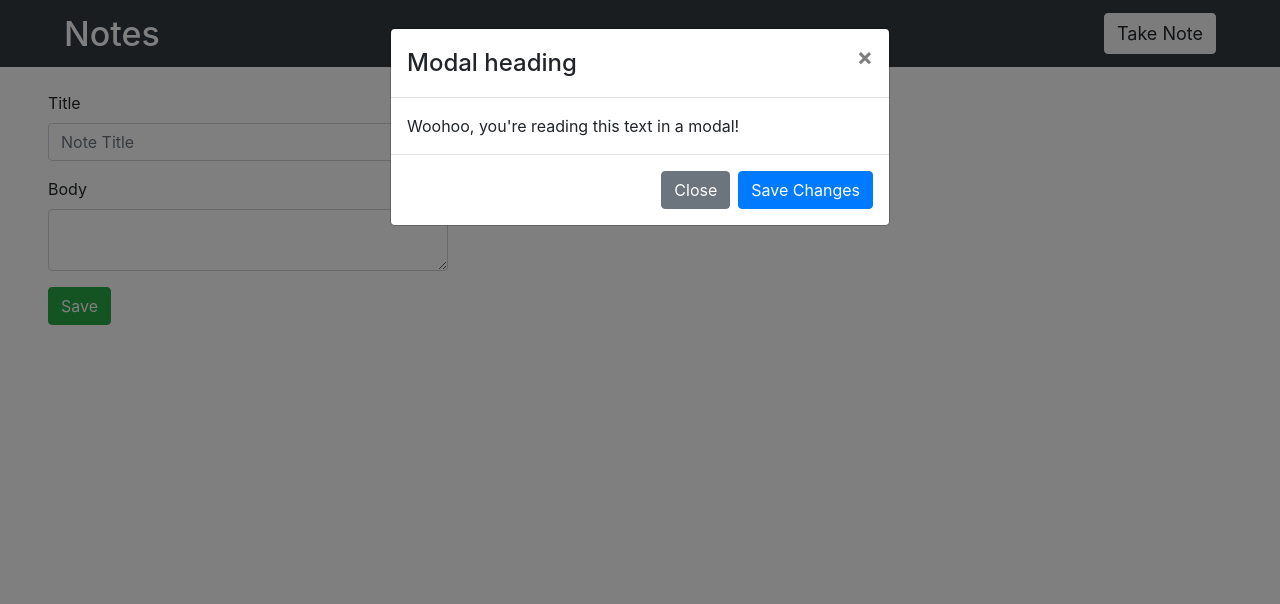
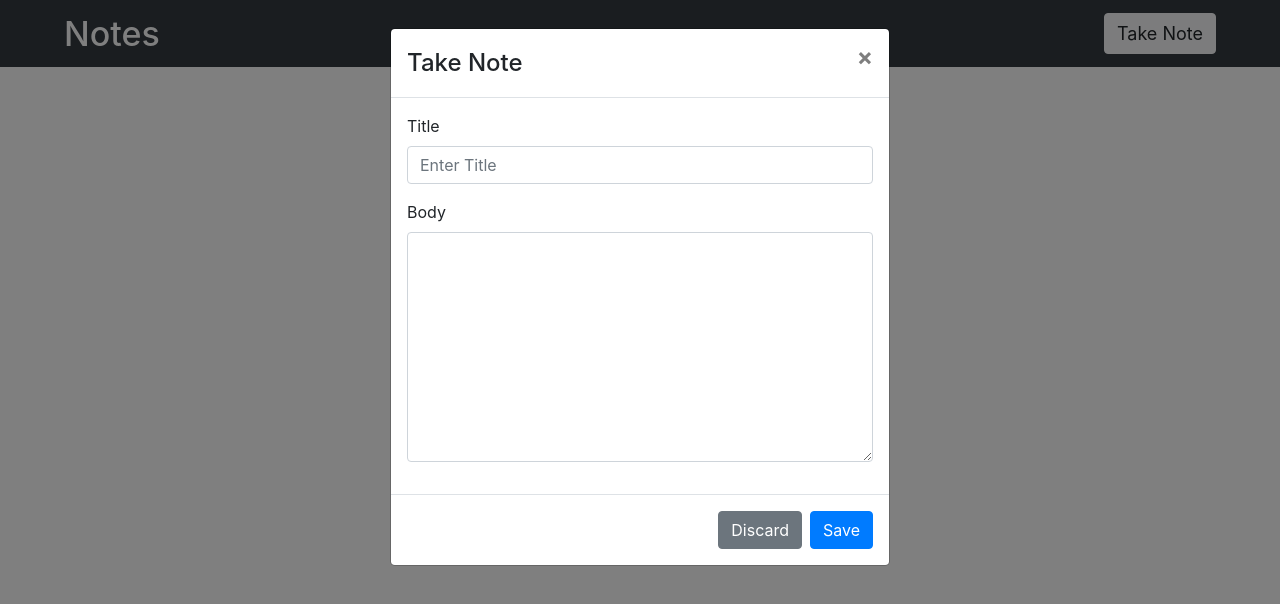
Before and after one commit to samuelweke/react-noteapp, a React (Create React App) app: page / in a window 1280 px wide. Both pictures are taken after a click on the button "Take Note". Shown: the top 604 px of the page. Built offline with nearby package versions, Linux system fonts and the light colour scheme.

Commit message:
fixed add note modal

```diff
--- a/src/App.js
+++ b/src/App.js
@@ -1,7 +1,6 @@
 import React, { Component } from 'react';
 import Navbar from './components/Navbar';
 import Notes from './components/Notes';
-import AddNotes from './components/AddNote';
 import uuid from 'uuid';
 import './App.css';
 
@@ -42,12 +41,10 @@ class App extends Component {
     });
   };
 
-
   render() {
     return (
       <div className="App">
-        <Navbar />
-        <AddNotes addNote={this.addNote} />
+        <Navbar addNote={this.addNote}/>
         <Notes
           notes={this.state.notes}
           handleDelete={this.deleteBtn}
--- a/src/components/AModal.js
+++ /dev/null
@@ -1,40 +0,0 @@
-import React, { useState } from 'react';
-import { Modal, Button } from 'react-bootstrap';
-
-export default function AModal() {
-    const [show, setShow] = useState(false);
-
-    const handleClose = () => setShow(false);
-    const handleShow = () => setShow(true);
-
-    return (
-      <>
-        <button
-            onClick={handleShow}
-            style={btnStyle}
-            className="btn btn-light">
-            Take Note
-        </button>
-
-        <Modal show={show} onHide={handleClose}>
-          <Modal.Header closeButton>
-            <Modal.Title>Modal heading</Modal.Title>
-          </Modal.Header>
-          <Modal.Body>Woohoo, you're reading this text in a modal!</Modal.Body>
-          <Modal.Footer>
-            <Button variant="secondary" onClick={handleClose}>
-              Close
-            </Button>
-            <Button variant="primary" onClick={handleClose}>
-              Save Changes
-            </Button>
-          </Modal.Footer>
-        </Modal>
-      </>
-    );
-  }
-
-
-  const btnStyle = {
-    fontSize: 18
-};
--- a/src/components/AddNote.js
+++ b/src/components/AddNote.js
@@ -1,10 +1,21 @@
 import React, { Component } from 'react';
+import { Modal, Button, Form } from 'react-bootstrap';
 
 class AddNote extends Component {
   state = {
+    show: false,
     title: '',
-        body: ''
-    }
+    body: '',
+  };
+
+  handleClose = () => {
+		this.setState({ show: false });
+	};
+
+	handleShow = () => {
+		this.setState({ show: true });
+  };
+
   onSubmit = (e) => {
     e.preventDefault();
     const {title, body} = this.state;
@@ -19,40 +30,59 @@ class AddNote extends Component {
       this.setState({[e.target.name]: e.target.value})
   };
 
-
   render() {
     return (
-            <div style={addNoteStyle} className="ml-5">
-                <form onSubmit={this.onSubmit}>
-                    <div className="form-group">
-                        <label>Title</label>
-                        <input
+      <>
+      <button
+          onClick={this.handleShow}
+          style={btnStyle}
+          className="btn btn-light">
+          Take Note
+      </button>
+
+      <Modal show={this.state.show} onHide={this.handleClose}>
+        <Form onSubmit={this.onSubmit}>
+          <Modal.Header closeButton>
+            <Modal.Title>Take Note</Modal.Title>
+          </Modal.Header>
+          <Modal.Body>
+            <Form.Group>
+              <Form.Label>Title</Form.Label>
+              <Form.Control
+                type="text"
+                placeholder="Enter Title"
                 name="title"
                 value={this.state.title}
-                            onChange={this.onChange}
-                            type="text"
-                            className="form-control"
-                            placeholder="Note Title"
-                        />
-                    </div>
-                    <div className="form-group">
-                        <label>Body</label>
-                        <textarea
+                onChange={this.onChange} />
+            </Form.Group>
+            <Form.Group>
+              <Form.Label>Body</Form.Label>
+              <Form.Control
+                as="textarea"
+                rows="9"
                 name="body"
                 value={this.state.body}
-                            onChange={this.onChange}
-                            className="form-control">
-                        </textarea>
-                    </div>
-                    <button className="btn btn-success">Save</button>
-                </form>
-            </div>
-        )
+                onChange={this.onChange} />
+            </Form.Group>
+          </Modal.Body>
+          <Modal.Footer>
+            <Button variant="secondary" onClick={this.handleClose}>
+              Discard
+            </Button>
+            <Button variant="primary" onClick={this.handleClose} type="submit">
+              Save
+            </Button>
+          </Modal.Footer>
+        </Form>
+      </Modal>
+    </>
+     );
   }
 }
 
-const addNoteStyle = {
-    width: '400px'
-}
+const btnStyle = {
+  fontSize: 18
+};
 
-export default AddNote
+
+export default AddNote;
--- a/src/components/Navbar.js
+++ b/src/components/Navbar.js
@@ -1,5 +1,5 @@
 import React, { Component } from 'react';
-import AMOdal from './AModal';
+import AddNote from './AddNote';
 
 class Navbar extends Component {
     render(){
@@ -7,7 +7,7 @@ class Navbar extends Component {
             <React.Fragment>
                 <nav style={navStyle} className="navbar navbar-expand-md navbar-dark bg-dark d-flex justify-content-between mb-4">
                     <p style={noteStyle}>Notes</p>
-                    <AMOdal />
+                    <AddNote addNote={this.props.addNote}/>
                 </nav>
             </React.Fragment>
         )
```
Lines whose indentation alone changed are shown as unchanged.
